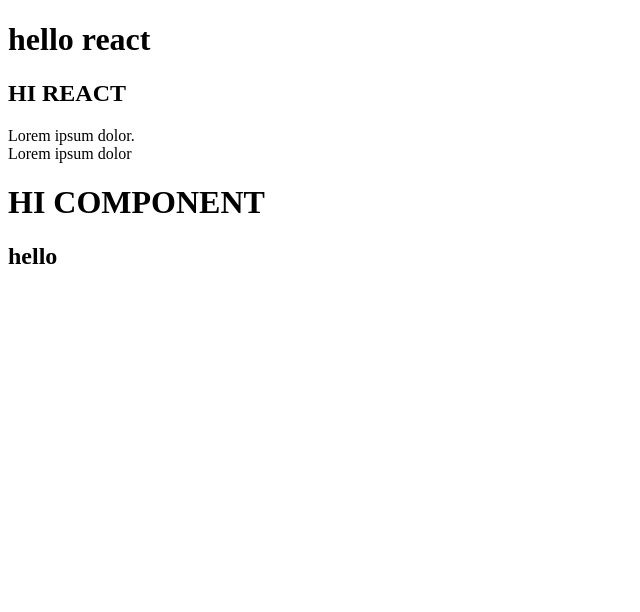
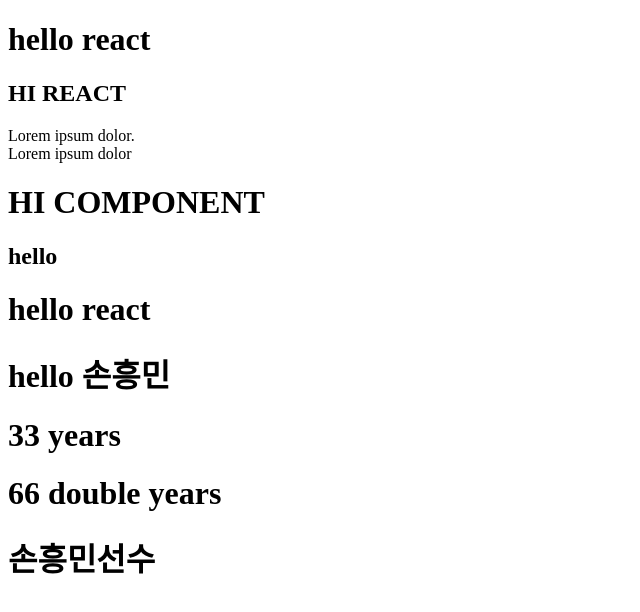
Before and after one commit to som42/reacht20231031, a React (Create React App) app: page / in a window 1280 px wide. Shown: the top 612 px of the page, without its empty margins (0-640 px from the left). Built offline with nearby package versions, Linux system fonts and the light colour scheme.

Commit message:
jsx에서 js 코드 작성은 {} 사용

```diff
--- a/src/App.js
+++ b/src/App.js
@@ -1,3 +1,20 @@
+function MyComp2() {
+  let name = "손흥민";
+  let age = 33;
+
+  // {} jsx에서 js코드 작성하기 위한 기호
+  return (
+    <>
+      <h1>hello react</h1>
+      <h1>hello {name}</h1>
+      <h1>{age} years</h1>
+      <h1>{age * 2} double years</h1>
+      <h1>{name + "선수"}</h1>
+      {/* 그래서 주석이 이렇게 생김*/}
+    </>
+  );
+}
+
 function App() {
   // jsx에서 태그 사용시 꼭 종료태그를 작성해야 함.
   // 빈 요소이면 시작 태그에서 종료
@@ -10,6 +27,7 @@
         <br /> Lorem ipsum dolor
       </p>
       <MyComp />
+      <MyComp2 />
     </div>
   );
 }
```
